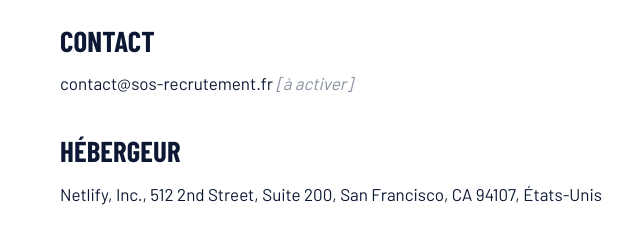
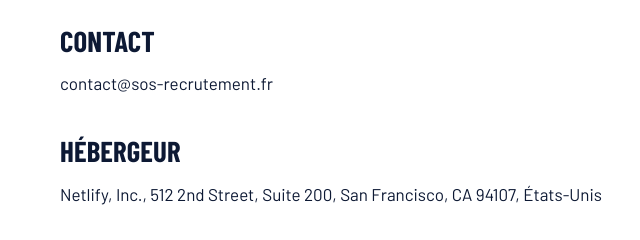
Before and after one commit to tanouch24/werecrut, a plain HTML site: page mentions-legales.html in a window 1280 px wide. Shown: the part 768-1008 px from the top of the page, 0-640 px from the left. Drawn offline with nearby package versions, Linux system fonts and the light colour scheme; a web font is replaced by a local one.

Commit message:
Mentions légales : retrait de la note sur l'adresse de contact
Co-Authored-By: Claude Opus 5.5 <noreply@anthropic.com>

```diff
--- a/mentions-legales.html
+++ b/mentions-legales.html
@@ -43,7 +43,7 @@
 
 <main>
   <section class="page-banner"><img class="hero-bg" src="img/eiffel.webp" alt=""><div class="wrap"><nav class="crumbs" aria-label="Fil d'Ariane"><a href="index.html">Accueil</a><span aria-hidden="true">›</span><span>Mentions légales</span></nav><h1>Mentions légales</h1><p class="lead"></p></div></section>
-  <section class="section"><div class="wrap"><div class="prose"><h2>Éditeur</h2><p>SOS Recrutement est une marque exploitée par la société Espace Racine.</p><p>Espace Racine, SAS (société par actions simplifiée) <span class="todo">[capital]</span><br>Siège social : 60 rue Racine, 69100 Villeurbanne, France<br>SIREN : 978 583 920 – RCS Lyon<br>SIRET du siège : 978 583 920 00019<br>N° TVA intracommunautaire : FR18 978 583 920<br>Directeur de la publication : <span class="todo">[nom du président]</span></p><h2>Contact</h2><p>contact@sos-recrutement.fr <span class="todo">[à activer]</span></p><h2>Hébergeur</h2><p>Netlify, Inc., 512 2nd Street, Suite 200, San Francisco, CA 94107, États-Unis</p><h2>Indépendance</h2><p>Service privé, sans lien avec l'OFII, France Travail ou une administration.</p></div></div></section>
+  <section class="section"><div class="wrap"><div class="prose"><h2>Éditeur</h2><p>SOS Recrutement est une marque exploitée par la société Espace Racine.</p><p>Espace Racine, SAS (société par actions simplifiée) <span class="todo">[capital]</span><br>Siège social : 60 rue Racine, 69100 Villeurbanne, France<br>SIREN : 978 583 920 – RCS Lyon<br>SIRET du siège : 978 583 920 00019<br>N° TVA intracommunautaire : FR18 978 583 920<br>Directeur de la publication : <span class="todo">[nom du président]</span></p><h2>Contact</h2><p>contact@sos-recrutement.fr</p><h2>Hébergeur</h2><p>Netlify, Inc., 512 2nd Street, Suite 200, San Francisco, CA 94107, États-Unis</p><h2>Indépendance</h2><p>Service privé, sans lien avec l'OFII, France Travail ou une administration.</p></div></div></section>
 </main>
 
 <footer>
```
